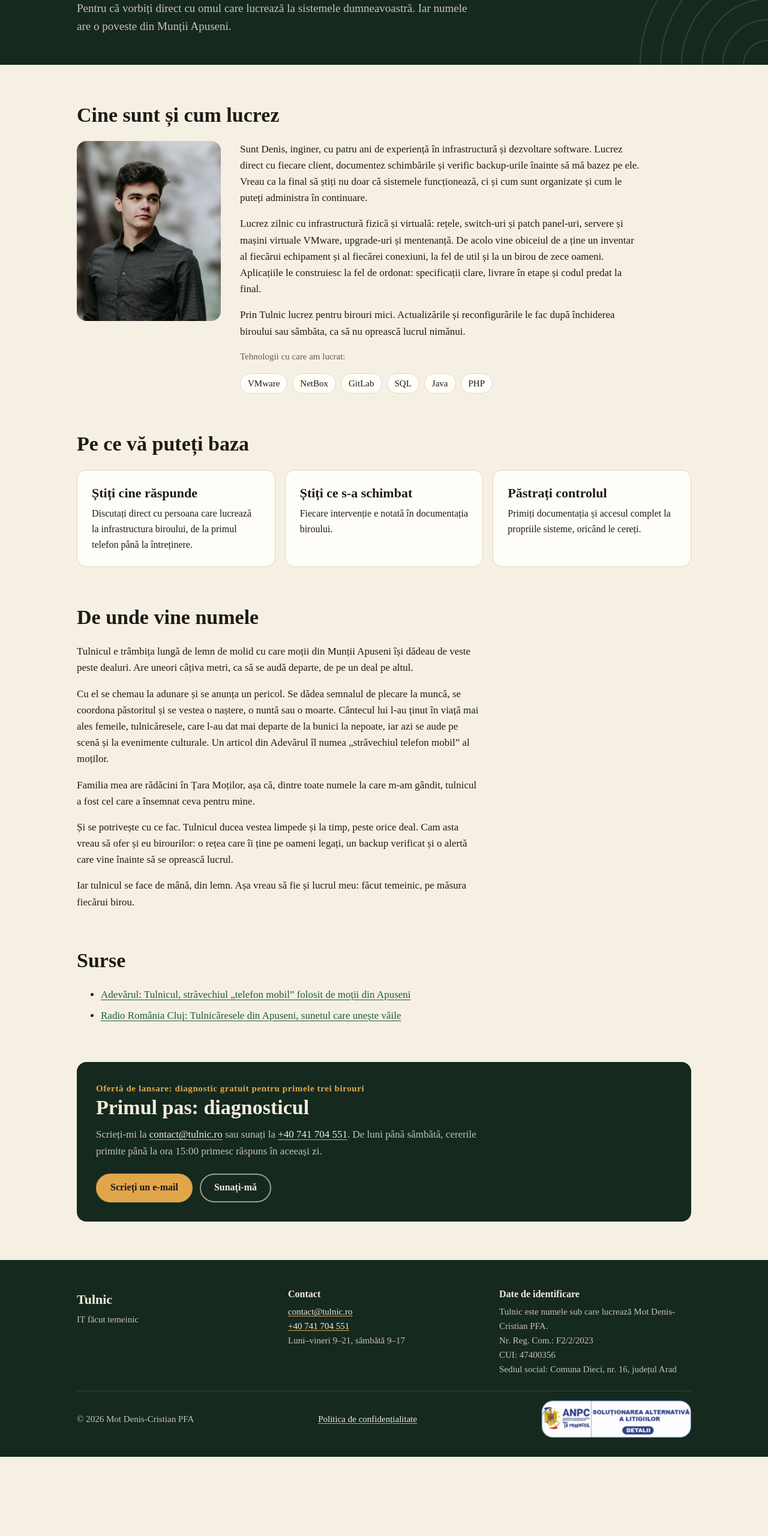
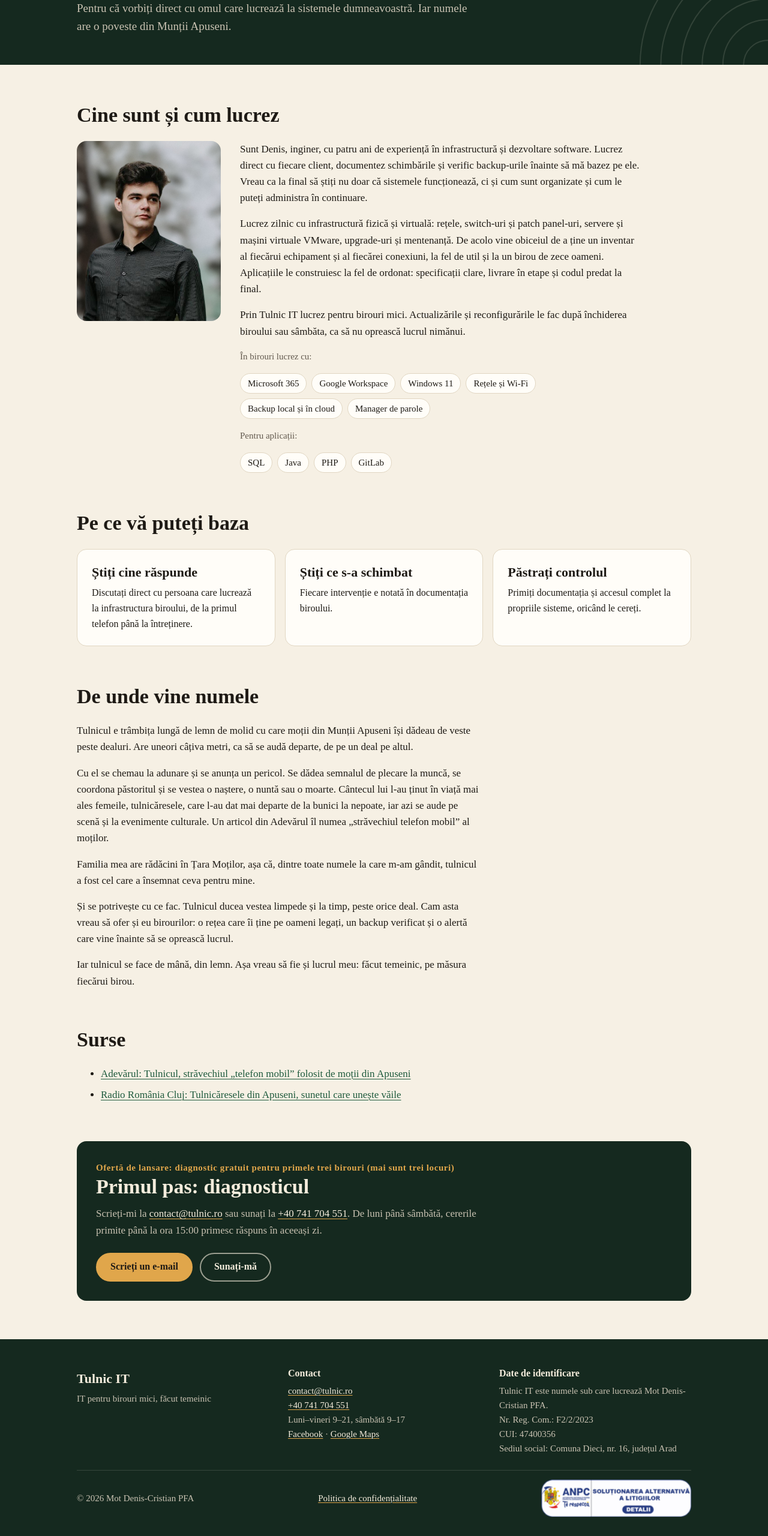
Before and after one commit to MotDenis/tulnic-site, an Astro site: page /de-ce-tulnic in a window 1280 px wide. Shown: the part 176-2736 px from the top of the page at 60% size. Before the commit the page ends 2604 px from the top, so only its background shows below. Built offline with nearby package versions, Linux system fonts and the light colour scheme; Astro itself is replaced by a stand-in of ours.

Commit message:
Updated a lot of stuff in order to improve my marketability

```diff
--- a/src/components/CallToAction.astro
+++ b/src/components/CallToAction.astro
@@ -1,6 +1,6 @@
 ---
 import { site, diagnosticMailto } from '../data/site';
-import { launchOffer } from '../data/offer';
+import { launchOffer, launchSpotsText } from '../data/offer';
 
 interface Props {
   /** Titlul panoului; implicit, diagnosticul pentru birouri. */
@@ -16,7 +16,7 @@ const tel = site.phone.replace(/[^+\d]/g, '');
 ---
 
 <section class="cta band" aria-labelledby="primul-pas">
-  {offer && launchOffer && <p class="eyebrow">Ofertă de lansare: diagnostic gratuit pentru primele trei birouri</p>}
+  {offer && launchOffer && <p class="eyebrow">Ofertă de lansare: diagnostic gratuit pentru primele trei birouri ({launchSpotsText})</p>}
   <h2 id="primul-pas">{title}</h2>
   <p>
     Scrieți-mi la <a href={`mailto:${site.email}`}>{site.email}</a> sau sunați la <a href={`tel:${tel}`}>{site.phone}</a>.
--- a/src/components/Footer.astro
+++ b/src/components/Footer.astro
@@ -17,6 +17,9 @@ const tel = site.phone.replace(/[^+\d]/g, '');
         <a href={`mailto:${site.email}`}>{site.email}</a><br />
         <a href={`tel:${tel}`}>{site.phone}</a><br />
         {site.hours}
+      </p>
+      <p>
+        <a href={site.social.facebook}>Facebook</a> · <a href={site.social.google}>Google Maps</a>
       </p>
     </div>
     <div>
--- a/src/components/OfferBadge.astro
+++ b/src/components/OfferBadge.astro
@@ -1,7 +1,7 @@
 ---
 // Oferta de lansare, pe banda de sus a paginii: un semn pe fond chihlimbar, greu de ratat.
 // Dispare singur când launchOffer devine false în data/offer.ts.
-import { launchOffer } from '../data/offer';
+import { launchOffer, launchSpotsText } from '../data/offer';
 
 interface Props {
   /** Unde duce semnul: implicit, la detaliile ofertei de pe prima pagină. */
@@ -21,7 +21,7 @@ const { href = '/#oferta' } = Astro.props;
           <path d="M44.5 3.3A20 20 0 0 1 60.7 19.5" />
         </g>
       </svg>
-      <span><strong>Ofertă de lansare:</strong> diagnostic gratuit pentru primele trei birouri</span>
+      <span><strong>Ofertă de lansare:</strong> diagnostic gratuit pentru primele trei birouri ({launchSpotsText})</span>
     </a>
   </p>
 )}
--- a/src/data/offer.ts
+++ b/src/data/offer.ts
@@ -32,8 +32,15 @@ export const siteCheckOffer = true;
 // TODO: confirmă statutul de TVA. Dacă devii plătitor, schimbă textul.
 export const vatNote = 'PFA neplătitor de TVA, deci prețurile sunt finale.';
 
-// Oferta de lansare. Pune false după primele trei birouri.
-export const launchOffer = true;
+// Oferta de lansare: câte locuri au mai rămas din cele trei.
+// Scazi numărul după fiecare birou; la 0, oferta dispare singură de pe tot site-ul.
+export const launchSpotsLeft: number = 3;
+export const launchOffer = launchSpotsLeft > 0;
+
+// „mai sunt trei locuri”, „mai sunt două locuri”, „a mai rămas un singur loc”
+const spotWords: Record<number, string> = { 2: 'două', 3: 'trei' };
+export const launchSpotsText =
+  launchSpotsLeft === 1 ? 'a mai rămas un singur loc' : `mai sunt ${spotWords[launchSpotsLeft] ?? launchSpotsLeft} locuri`;
 
 type PackageId = (typeof officePrices)[number]['id'];
 
--- a/src/data/site.ts
+++ b/src/data/site.ts
@@ -1,9 +1,9 @@
 // Datele site-ului, într-un singur loc.
 
 export const site = {
-  name: 'Tulnic',
-  tagline: 'IT făcut temeinic',
-  homeTitle: 'Tulnic — IT pentru birouri mici din București',
+  name: 'Tulnic IT',
+  tagline: 'IT pentru birouri mici, făcut temeinic',
+  homeTitle: 'Tulnic IT — servicii IT pentru birouri mici din București',
   email: 'contact@tulnic.ro',
   phone: '+40 741 704 551',
   hours: 'Luni\u2060–\u2060vineri 9\u2060–\u206021, sâmbătă 9\u2060–\u206017',
@@ -13,6 +13,11 @@ export const site = {
     regNo: 'F2/2/2023',
     cui: '47400356',
     seat: 'Comuna Dieci, nr. 16, județul Arad',
+  },
+  // Profilurile Tulnic IT de pe alte site-uri: apar în footer și în datele structurate (sameAs).
+  social: {
+    facebook: 'https://www.facebook.com/tulnic.ro',
+    google: 'https://www.google.com/maps?cid=11009406650961651517',
   },
 } as const;
 
@@ -51,15 +56,6 @@ export const appMailto = mailto('Aplicație sau automatizare', [
   'Până când ați avea nevoie de ea:',
 ]);
 
-// Pentru firmele de IT care caută un subcontractor (Servicii, #firme-it).
-export const partnerMailto = mailto('Colaborare ca subcontractor', [
-  'Bună ziua,',
-  '',
-  'Firma:',
-  'Ce lucrări aveți (migrări de servere, backup, rețea, altele):',
-  'Cât de des și când ar trebui făcute:',
-]);
-
 // Pentru site-uri de prezentare (pagina Site-uri).
 export const siteMailto = mailto('Site de prezentare', [
   'Bună ziua,',
--- a/src/layouts/BaseLayout.astro
+++ b/src/layouts/BaseLayout.astro
@@ -30,7 +30,7 @@ const jsonLd = [
     '@context': 'https://schema.org',
     '@type': 'WebSite',
     name: site.name,
-    alternateName: ['tulnic.ro'],
+    alternateName: ['Tulnic', 'tulnic.ro'],
     url: homeUrl,
   },
   {
@@ -43,6 +43,8 @@ const jsonLd = [
     email: site.email,
     telephone: site.phone.replace(/[^+\d]/g, ''),
     taxID: site.legal.cui,
+    // Profilurile aceleiași firme pe alte site-uri, ca Google să le lege între ele.
+    sameAs: [site.social.facebook, site.social.google],
   },
 ];
 ---
--- a/src/pages/contact.astro
+++ b/src/pages/contact.astro
@@ -38,7 +38,7 @@ const tel = site.phone.replace(/[^+\d]/g, '');
     </div>
     <div>
       <dt>Unde</dt>
-      <dd>Vizitele le fac la sediul dumneavoastră, în București. Suportul de la distanță și aplicațiile merg de oriunde. Sediul social, din județul Arad, e doar adresa oficială a PFA-ului.</dd>
+      <dd>Vizitele le fac la sediul dumneavoastră, în București și Ilfov. Suportul de la distanță și aplicațiile merg de oriunde. Sediul social, din județul Arad, e doar adresa oficială a PFA-ului.</dd>
     </div>
   </dl>
 
--- a/src/pages/de-ce-tulnic.astro
+++ b/src/pages/de-ce-tulnic.astro
@@ -15,7 +15,7 @@ const sources = [
 ];
 ---
 
-<BaseLayout title="De ce Tulnic" description="Cine lucrează sub numele Tulnic, cum lucrez și de unde vine numele: trâmbița de lemn cu care moții din Apuseni își dădeau de veste.">
+<BaseLayout title="De ce Tulnic" description="Cine lucrează sub numele Tulnic IT, cum lucrez și de unde vine numele: trâmbița de lemn cu care moții din Apuseni își dădeau de veste.">
   <Fragment slot="intro">
     <h1>De ce Tulnic</h1>
     <p class="lead">Pentru că vorbiți direct cu omul care lucrează la sistemele dumneavoastră. Iar numele are o poveste din Munții Apuseni.</p>
@@ -26,15 +26,22 @@ const sources = [
     <Profile>
       <p>Sunt Denis, inginer, cu patru ani de experiență în infrastructură și dezvoltare software. Lucrez direct cu fiecare client, documentez schimbările și verific backup-urile înainte să mă bazez pe ele. Vreau ca la final să știți nu doar că sistemele funcționează, ci și cum sunt organizate și cum le puteți administra în continuare.</p>
       <p>Lucrez zilnic cu infrastructură fizică și virtuală: rețele, switch-uri și patch panel-uri, servere și mașini virtuale VMware, upgrade-uri și mentenanță. De acolo vine obiceiul de a ține un inventar al fiecărui echipament și al fiecărei conexiuni, la fel de util și la un birou de zece oameni. Aplicațiile le construiesc la fel de ordonat: specificații clare, livrare în etape și codul predat la final.</p>
-      <p>Prin Tulnic lucrez pentru birouri mici. Actualizările și reconfigurările le fac după închiderea biroului sau sâmbăta, ca să nu oprească lucrul nimănui.</p>
-      <p class="small">Tehnologii cu care am lucrat:</p>
+      <p>Prin Tulnic IT lucrez pentru birouri mici. Actualizările și reconfigurările le fac după închiderea biroului sau sâmbăta, ca să nu oprească lucrul nimănui.</p>
+      <p class="small">În birouri lucrez cu:</p>
       <ul class="tags" role="list">
-        <li>VMware</li>
-        <li>NetBox</li>
-        <li>GitLab</li>
+        <li>Microsoft 365</li>
+        <li>Google Workspace</li>
+        <li>Windows 11</li>
+        <li>Rețele și Wi-Fi</li>
+        <li>Backup local și în cloud</li>
+        <li>Manager de parole</li>
+      </ul>
+      <p class="small">Pentru aplicații:</p>
+      <ul class="tags" role="list">
         <li>SQL</li>
         <li>Java</li>
         <li>PHP</li>
+        <li>GitLab</li>
       </ul>
     </Profile>
   </section>
--- a/src/pages/exemplu-raport.astro
+++ b/src/pages/exemplu-raport.astro
@@ -30,7 +30,7 @@ const essential = priceFrom('essential');
 
   <article class="report" aria-labelledby="raport-titlu">
     <header>
-      <p class="report-kicker">Tulnic · Raport de diagnostic · Exemplu</p>
+      <p class="report-kicker">Tulnic IT · Raport de diagnostic · Exemplu</p>
       <h2 id="raport-titlu">Cabinet medical, București</h2>
       <dl class="report-meta">
         <div>
@@ -47,7 +47,7 @@ const essential = priceFrom('essential');
         </div>
         <div>
           <dt>Întocmit de</dt>
-          <dd>Denis, Tulnic</dd>
+          <dd>Denis, Tulnic IT</dd>
         </div>
       </dl>
     </header>
@@ -221,7 +221,7 @@ const essential = priceFrom('essential');
     <section class="report-section" aria-labelledby="r-pasi">
       <h3 id="r-pasi">6. Pașii următori</h3>
       <ol>
-        <li>Îmi spuneți ce variantă alegeți. Dacă începem până pe 16 noiembrie, cei {lei(diagnostic)} ai diagnosticului se scad din punerea în ordine.</li>
+        <li>Îmi spuneți ce variantă alegeți. Dacă începem în 30 de zile de la diagnostic, cei {lei(diagnostic)} ai diagnosticului se scad din punerea în ordine.</li>
         <li>Comandați echipamentele și licențele din listă.</li>
         <li>Stabilim două sâmbete pentru lucrări, ca să nu opresc activitatea cabinetului.</li>
         <li>La final primiți documentația, parolele în seiful cabinetului și 30 de minute de instruire pentru echipă.</li>
--- a/src/styles/global.css
+++ b/src/styles/global.css
@@ -725,6 +725,11 @@ main {
   list-style: none;
 }
 
+/* O a doua listă de etichete, sub prima (pagina De ce Tulnic) */
+.tags + .small {
+  margin-top: var(--space-4);
+}
+
 .tags li {
   padding: var(--space-1) var(--space-3);
   background: var(--surface);
```
Also changed, not shown: src/pages/index.astro (+6 -5 lines), src/pages/servicii.astro (+4 -9 lines), src/pages/site-uri.astro (+8 -2 lines).
